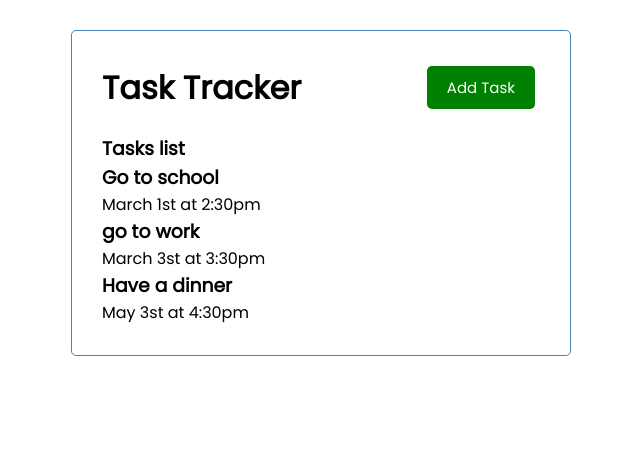
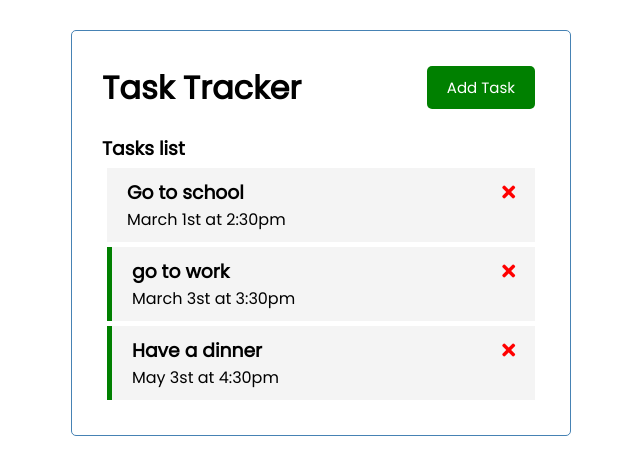
Before and after one commit to 800tiger/vuetask, a Vue app: page / in a window 1280 px wide. Shown: the top 474 px of the page, without its empty margins (319-959 px from the left). Built offline with nearby package versions, Linux system fonts and the light colour scheme.

Commit message:
emit function test

```diff
--- a/public/index.html
+++ b/public/index.html
@@ -4,6 +4,7 @@
     <meta charset="utf-8">
     <meta http-equiv="X-UA-Compatible" content="IE=edge">
     <meta name="viewport" content="width=device-width,initial-scale=1.0">
+    <link rel="stylesheet" href="https://cdnjs.cloudflare.com/ajax/libs/font-awesome/5.15.3/css/all.min.css" referrerpolicy="no-referrer" />
     <title>Todo List</title>
   </head>
   <body>
--- a/src/App.vue
+++ b/src/App.vue
@@ -1,7 +1,11 @@
 <template>
   <div class="container">
     <Header title="Task Tracker"/>
-    <Tasks title="Tasks list" :tasks="tasks" />
+    <Tasks
+        @toggle-task="toggleTask"
+        @delete-task="deleteTask"
+        title="Tasks list"
+        :tasks="tasks" />
   </div>
 </template>
 
@@ -19,6 +23,16 @@
   data(){
     return {
       tasks: []
+    }
+  },
+  methods:{
+    deleteTask(id){
+      if(confirm('Are you sure?')){
+        this.tasks = this.tasks.filter((task)=> task.id !== id )
+      }
+    },
+    toggleTask(id){
+      console.log(id)
     }
   },
   created(){
--- a/src/components/Task.vue
+++ b/src/components/Task.vue
@@ -1,18 +1,18 @@
 <template>
-    <div>
-    <h3>
-      {{ task.text }}
-      <i class="fas fa-times"></i>
-    </h3>
-    <p>{{ task.day }}</p>
-  </div>
+    <div @dblclick="$emit('toggle-task',task.id)" :class="[task.reminder ? 'reminder' : '','task']">
+        <h3>
+        {{ task.text }}
+        <i @click="$emit('delete-task',task.id)" class="fas fa-times"></i>
+        </h3>
+        <p>{{ task.day }}</p>
+    </div>
 </template>
 <script>
 export default {
     name:'task',
     props:{
-        task:[]
-    }
+        task:Object
+    },
 }
 </script>
 <style scope>
--- a/src/components/Tasks.vue
+++ b/src/components/Tasks.vue
@@ -2,7 +2,7 @@
     <div class="tasks">
         <h3>{{ title }}</h3>
         <div v-for="task in tasks" v-bind:key="task.id">
-            <Task :task="task"/>
+            <Task @toggle-task="$emit('toggle-task',task.id)" @delete-task="$emit('delete-task',task.id)" :task="task"/>
         </div>
     </div>
 </template>
@@ -18,7 +18,8 @@
     },
     components: {
         Task
-    }
+    },
+    emits:['delete-task','toggle-task']
 }
 </script>
 <style scoped>
--- a/src/components/TopButton.vue
+++ b/src/components/TopButton.vue
@@ -1,5 +1,9 @@
 <template>
-      <button @click="addNewTask" :style="{ background: color }" class='btn'>{{ text }}</button>
+    <button
+        @click="addNewTask"
+        :style="{ background: color }"
+        class='btn'>{{ text }}
+    </button>
 </template>
 
 <script>
```
